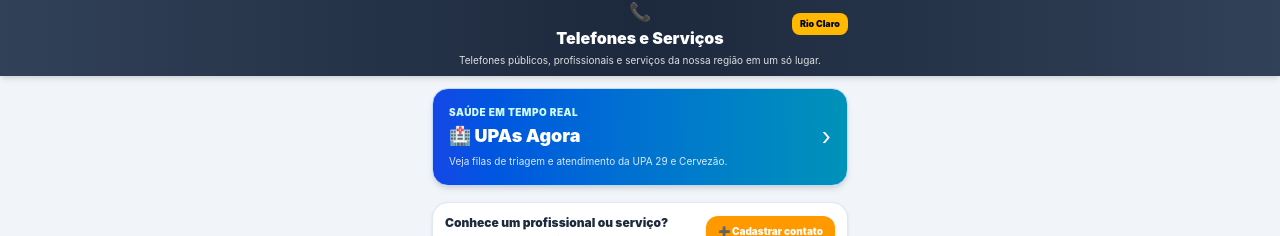
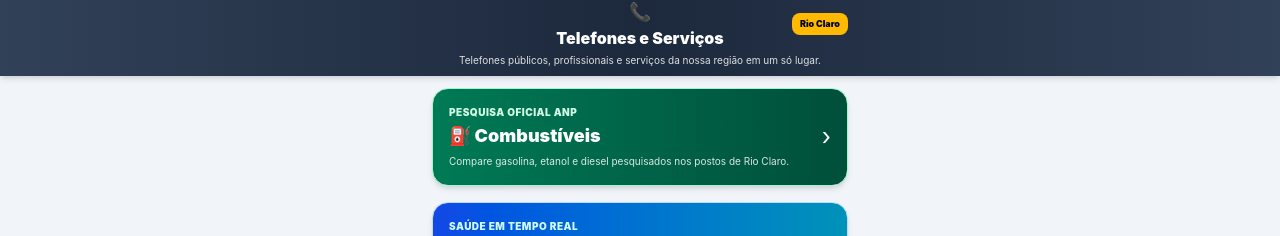
Before and after one commit to GERALDOF1978/Sobradao360, a Next.js app: page /utilidades in a window 1280 px wide. Shown: the part 133-369 px from the top of the page. Built offline with nearby package versions, Linux system fonts and the light colour scheme; no server answers; the database is empty.

Commit message:
Adiciona combustíveis nas Utilidades

```diff
--- a/src/app/utilidades/page.tsx
+++ b/src/app/utilidades/page.tsx
@@ -18,6 +18,9 @@ export default function UtilidadesPage() {
       </header>
       <main className="max-w-md mx-auto px-4 py-3 space-y-4">
         <MiniCardsAnuncio />
+        <Link href="/utilidades/combustiveis" className="block rounded-2xl border border-emerald-200 bg-gradient-to-r from-emerald-700 to-emerald-900 p-4 text-white shadow-md">
+          <div className="flex items-center justify-between gap-3"><div><p className="text-[10px] font-black uppercase tracking-wider text-emerald-100">Pesquisa oficial ANP</p><h2 className="mt-0.5 text-lg font-black">⛽ Combustíveis</h2><p className="mt-1 text-[10px] text-white/85">Compare gasolina, etanol e diesel pesquisados nos postos de Rio Claro.</p></div><span className="text-2xl">›</span></div>
+        </Link>
         <Link href="/utilidades/upas" className="block rounded-2xl border border-blue-200 bg-gradient-to-r from-blue-700 to-cyan-600 p-4 text-white shadow-md">
           <div className="flex items-center justify-between gap-3"><div><p className="text-[10px] font-black uppercase tracking-wider text-cyan-100">Saúde em tempo real</p><h2 className="mt-0.5 text-lg font-black">🏥 UPAs Agora</h2><p className="mt-1 text-[10px] text-white/85">Veja filas de triagem e atendimento da UPA 29 e Cervezão.</p></div><span className="text-2xl">›</span></div>
         </Link>
```
